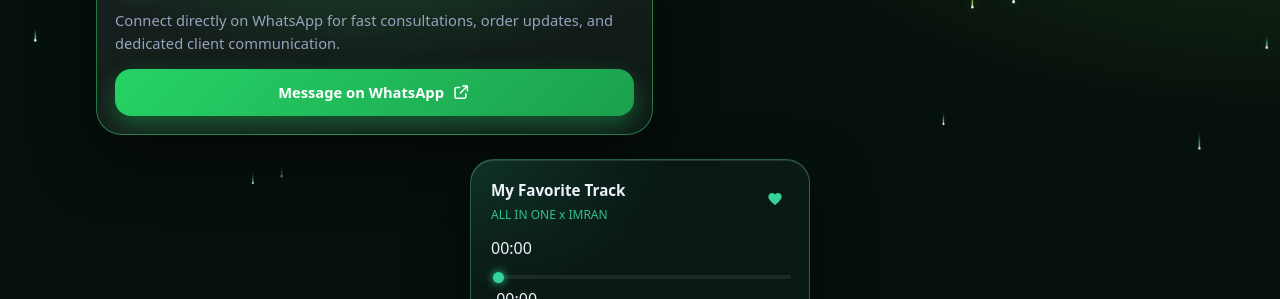
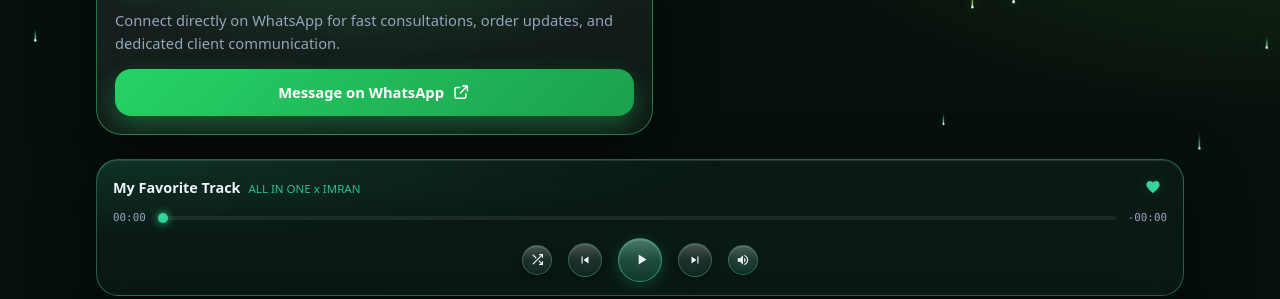
Before and after one commit to mdimr4nbd/dev_imranxbd, a plain HTML site: page index.html in a window 1280 px wide. Shown: the part 587-886 px from the top of the page. Drawn offline with Linux system fonts and the light colour scheme; a web font is replaced by a local one.

Commit message:
Update style.css

```diff
--- a/style.css
+++ b/style.css
@@ -234,13 +234,11 @@ h1.hname .grad { min-width: 0; padding-inline: 2px; }
 .lrow .go { width: 32px; height: 32px; border-radius: 50%; display: grid; place-items: center; color: var(--muted); background: var(--surface); border: 1px solid var(--line); flex: none; transition: color .14s, border-color .14s, transform .14s; }
 .lrow:hover .go { color: var(--c); border-color: color-mix(in srgb, var(--c) 50%, var(--line)); transform: translateX(2px); }
 
-/* Compact Liquid Glass Music Player */
+/* Slim Full-Width Liquid Glass Music Player */
 .em-card {
   width: 100%;
-  max-width: 340px;
-  margin-inline: auto;
-  padding: 18px 20px;
-  border-radius: 24px;
+  padding: 13px 16px;
+  border-radius: 22px;
   border: 1px solid color-mix(in srgb, var(--accent) 28%, var(--line));
   background: radial-gradient(80% 80% at 0% 0%, color-mix(in srgb, var(--accent) 14%, transparent), transparent 72%),
               color-mix(in srgb, var(--panel) 62%, transparent);
@@ -249,16 +247,20 @@ h1.hname .grad { min-width: 0; padding-inline: 2px; }
   box-shadow: var(--shadow), inset 0 1px 0 rgba(255, 255, 255, 0.12);
   color: var(--fg);
 }
-.em-top { display: flex; justify-content: space-between; align-items: center; gap: 10px; margin-bottom: 12px; }
-.em-meta { min-width: 0; }
-.em-meta h4 { margin: 0 0 2px; font-size: 0.95rem; font-weight: 700; color: var(--fg); white-space: nowrap; overflow: hidden; text-overflow: ellipsis; }
-.em-meta span { display: block; font-size: 0.75rem; color: var(--accent); opacity: 0.9; }
+.em-top { display: flex; justify-content: space-between; align-items: center; gap: 10px; margin-bottom: 8px; }
+.em-meta { min-width: 0; display: flex; align-items: baseline; gap: 8px; flex-wrap: wrap; }
+.em-meta h4 { margin: 0; font-size: 0.9rem; font-weight: 700; color: var(--fg); white-space: nowrap; overflow: hidden; text-overflow: ellipsis; }
+.em-meta span { font-size: 0.72rem; color: var(--accent); opacity: 0.88; white-space: nowrap; }
+
+.em-prog-row { display: flex; align-items: center; gap: 10px; margin-bottom: 11px; }
+.em-prog-row span { font-size: 0.68rem; color: var(--muted); font-family: var(--font-mono); font-variant-numeric: tabular-nums; flex: none; }
 
 #em-bar {
   -webkit-appearance: none;
   appearance: none;
+  flex: 1;
   width: 100%;
-  height: 4px;
+  height: 3.5px;
   border-radius: 4px;
   background: linear-gradient(to right, var(--accent) 0%, var(--surface-hover) 0%);
   outline: none;
@@ -266,37 +268,52 @@ h1.hname .grad { min-width: 0; padding-inline: 2px; }
 }
 #em-bar::-webkit-slider-thumb {
   -webkit-appearance: none;
-  width: 11px;
-  height: 11px;
+  width: 10px;
+  height: 10px;
   border-radius: 50%;
   background: var(--accent);
   box-shadow: 0 0 8px var(--accent);
 }
-.em-time { display: flex; justify-content: space-between; font-size: 0.72rem; color: var(--muted); margin: 6px 0 14px; font-family: var(--font-mono); }
-.em-ctrl { display: flex; align-items: center; justify-content: space-between; }
+.em-ctrl { display: flex; align-items: center; justify-content: center; gap: 16px; }
 
-.em-btn { background: none; border: none; color: var(--muted); font-size: 15px; cursor: pointer; transition: 0.22s ease; }
-.em-btn.act { color: var(--accent); text-shadow: 0 0 10px var(--glow-1); }
+.em-btn { background: none; border: none; color: var(--muted); padding: 0; cursor: pointer; transition: 0.2s ease; display: inline-flex; align-items: center; justify-content: center; }
+.em-heart { width: 28px; height: 28px; border-radius: 50%; }
+.em-btn.act { color: var(--accent); filter: drop-shadow(0 0 6px var(--glow-1)); }
 
 .em-card .glass {
-  padding: 7px 9px;
-  border-radius: 12px;
   color: var(--fg);
-  background: linear-gradient(180deg, rgba(255, 255, 255, 0.11) 0%, color-mix(in srgb, var(--accent) 10%, transparent) 100%);
+  background: linear-gradient(180deg, rgba(255, 255, 255, 0.12) 0%, color-mix(in srgb, var(--accent) 9%, transparent) 100%);
   border: 1px solid color-mix(in srgb, var(--accent) 26%, var(--line));
-  backdrop-filter: blur(8px);
-  -webkit-backdrop-filter: blur(8px);
-  box-shadow: 0 4px 12px rgba(0, 0, 0, 0.35), inset 0 1px 1px rgba(255, 255, 255, 0.16);
+  backdrop-filter: blur(10px);
+  -webkit-backdrop-filter: blur(10px);
+  box-shadow: 0 4px 12px rgba(0, 0, 0, 0.32), inset 0 1px 1px rgba(255, 255, 255, 0.18), inset 0 -1px 2px rgba(0, 0, 0, 0.25);
+  position: relative;
+  overflow: hidden;
+}
+.em-card .glass::before {
+  content: "";
+  position: absolute;
+  inset: 0 0 50%;
+  background: linear-gradient(to bottom, rgba(255, 255, 255, 0.14), transparent);
+  pointer-events: none;
 }
 .em-card .glass:hover {
-  background: color-mix(in srgb, var(--accent) 22%, transparent);
+  background: color-mix(in srgb, var(--accent) 20%, transparent);
   border-color: var(--accent);
-  transform: translateY(-2px);
-  box-shadow: 0 6px 16px var(--glow-1), inset 0 1px 2px rgba(255, 255, 255, 0.22);
+  transform: translateY(-1.5px);
+  box-shadow: 0 6px 14px var(--glow-1), inset 0 1px 2px rgba(255, 255, 255, 0.24);
 }
-.em-card .glass:active { transform: scale(0.95); }
-.em-card .sm { width: 38px; height: 38px; border-radius: 50%; padding: 0; display: grid; place-items: center; }
-.em-card .lg { width: 52px; height: 52px; border-radius: 50%; padding: 0; font-size: 18px; display: grid; place-items: center; background: color-mix(in srgb, var(--accent) 20%, transparent); }
+.em-card .glass:active { transform: scale(0.94); }
+.em-card .mini-btn { width: 30px; height: 30px; border-radius: 50%; }
+.em-card .sm { width: 34px; height: 34px; border-radius: 50%; }
+.em-card .lg {
+  width: 44px;
+  height: 44px;
+  border-radius: 50%;
+  background: linear-gradient(180deg, color-mix(in srgb, var(--accent) 28%, rgba(255,255,255,0.12)), color-mix(in srgb, var(--accent) 16%, transparent));
+  border-color: color-mix(in srgb, var(--accent) 45%, var(--line));
+  box-shadow: 0 4px 16px var(--glow-1), inset 0 1px 1.5px rgba(255, 255, 255, 0.25);
+}
 
 .code { border-radius: 24px; border: 1px solid color-mix(in srgb, var(--accent) 28%, var(--line)); background: radial-gradient(80% 80% at 0% 0%, color-mix(in srgb, var(--accent) 12%, transparent), transparent 70%), color-mix(in srgb, var(--panel) 52%, transparent); backdrop-filter: blur(14px); -webkit-backdrop-filter: blur(14px); overflow: hidden; box-shadow: var(--shadow), inset 0 1px 0 rgba(255, 255, 255, .12); contain: layout style; }
 .code .bar { display: flex; align-items: center; gap: 7px; padding: 10px 14px; background: color-mix(in srgb, var(--surface-hover) 65%, transparent); border-bottom: 1px solid var(--line); font-family: var(--font-mono); font-size: .78rem; color: var(--code-dim); }
```
